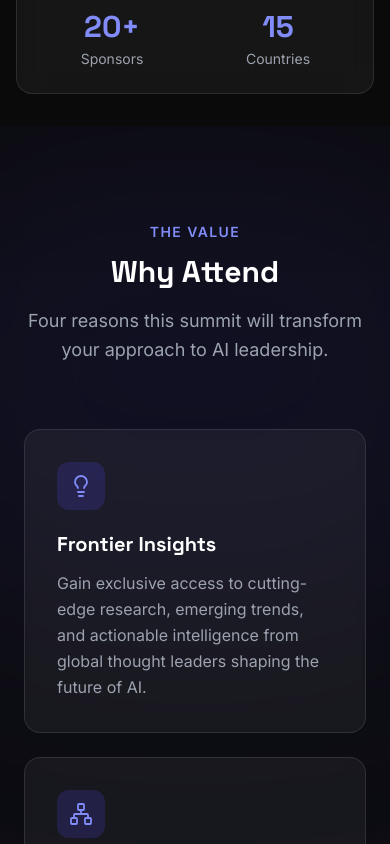
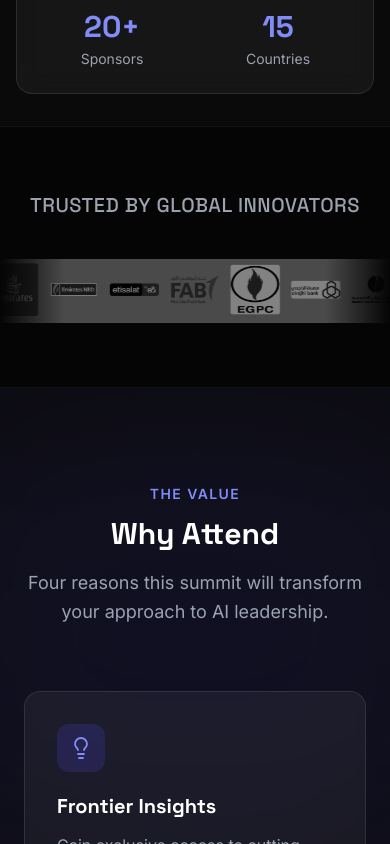
Before and after one commit to walione2002-maker/corpassion-events, a Next.js app: page / in a window 390 px wide. Shown: the part 880-1724 px from the top of the page. Built offline with nearby package versions, Linux system fonts and the light colour scheme.

Commit message:
Fix Marquee styling, position, and mobile scrolling crop issue

```diff
--- a/app/layout.tsx
+++ b/app/layout.tsx
@@ -84,7 +84,7 @@
   return (
     <html lang="en" className="scroll-smooth">
       <body
-        className={`${inter.variable} ${spaceGrotesk.variable} font-sans bg-[#0a0a0a] text-white antialiased`}
+        className={`${inter.variable} ${spaceGrotesk.variable} font-sans bg-[#0a0a0a] text-white antialiased overflow-x-hidden`}
       >
         {children}
       </body>
--- a/app/page.tsx
+++ b/app/page.tsx
@@ -16,9 +16,9 @@
       <main>
         <Hero />
         <StatsBar />
+        <Marquee />
         <WhyAttend />
         <EventCatalog />
-        <Marquee />
         <Gallery />
         <FAQ />
         <Newsletter />
--- a/components/Marquee.tsx
+++ b/components/Marquee.tsx
@@ -5,14 +5,14 @@
 
 function MarqueeRow() {
   return (
-    <div className="flex">
+    <div className="flex items-center gap-16 md:gap-24 px-8 md:px-12">
       {/* Render the image strips multiple times for a seamless loop */}
       {[...Array(4)].map((_, i) => (
-        <div key={i} className="flex flex-shrink-0">
-          <img src="/logos1.png" alt="Client logos group 1" className="h-24 md:h-32 w-auto object-contain pointer-events-none" />
-          <img src="/logos2.png" alt="Client logos group 2" className="h-24 md:h-32 w-auto object-contain pointer-events-none" />
-          <img src="/logos3.png" alt="Client logos group 3" className="h-24 md:h-32 w-auto object-contain pointer-events-none" />
-          <img src="/logos4.png" alt="Client logos group 4" className="h-24 md:h-32 w-auto object-contain pointer-events-none" />
+        <div key={i} className="flex items-center gap-16 md:gap-24 flex-shrink-0">
+          <img src="/logos1.png" alt="Client logos group 1" className="h-16 md:h-20 w-auto object-contain pointer-events-none opacity-50 grayscale transition-all duration-300 hover:grayscale-0 hover:opacity-100" />
+          <img src="/logos2.png" alt="Client logos group 2" className="h-16 md:h-20 w-auto object-contain pointer-events-none opacity-50 grayscale transition-all duration-300 hover:grayscale-0 hover:opacity-100" />
+          <img src="/logos3.png" alt="Client logos group 3" className="h-16 md:h-20 w-auto object-contain pointer-events-none opacity-50 grayscale transition-all duration-300 hover:grayscale-0 hover:opacity-100" />
+          <img src="/logos4.png" alt="Client logos group 4" className="h-16 md:h-20 w-auto object-contain pointer-events-none opacity-50 grayscale transition-all duration-300 hover:grayscale-0 hover:opacity-100" />
         </div>
       ))}
     </div>
@@ -24,25 +24,29 @@
   const isInView = useInView(sectionRef, { once: true, margin: '-60px' });
 
   return (
-    <section id="clients" className="py-20 px-4 sm:px-6 lg:px-8 bg-[#1eb386] overflow-hidden">
-      <div ref={sectionRef} className="max-w-7xl mx-auto">
+    <section id="clients" className="py-16 border-y border-white/5 bg-[#050505] overflow-hidden">
+      <div ref={sectionRef} className="max-w-7xl mx-auto px-4 sm:px-6 lg:px-8">
         {/* Section Header */}
         <motion.div
           initial={{ opacity: 0, y: 30 }}
           animate={isInView ? { opacity: 1, y: 0 } : {}}
           transition={{ duration: 0.6, ease: 'easeOut' }}
-          className="mb-12"
+          className="mb-10 text-center"
         >
-          <h2 className="text-3xl md:text-4xl font-display font-bold tracking-tight text-white">
-            Industries We Serve
+          <h2 className="text-xl md:text-2xl font-display font-medium tracking-wide text-gray-400 uppercase">
+            Trusted by Global Innovators
           </h2>
         </motion.div>
       </div>
 
       {/* Marquee Container */}
-      <div className="relative w-full max-w-[100vw] left-[50%] right-[50%] -ml-[50vw] -mr-[50vw]">
+      <div className="relative w-full max-w-full overflow-hidden flex">
+        {/* Overlay Gradients for smooth fade in/out */}
+        <div className="absolute top-0 left-0 bottom-0 w-16 md:w-32 bg-gradient-to-r from-[#050505] to-transparent z-10 pointer-events-none"></div>
+        <div className="absolute top-0 right-0 bottom-0 w-16 md:w-32 bg-gradient-to-l from-[#050505] to-transparent z-10 pointer-events-none"></div>
+
         {/* Row 1 — scrolls left */}
-        <div className="flex animate-marquee">
+        <div className="flex animate-marquee min-w-full">
           <MarqueeRow />
         </div>
       </div>
```
